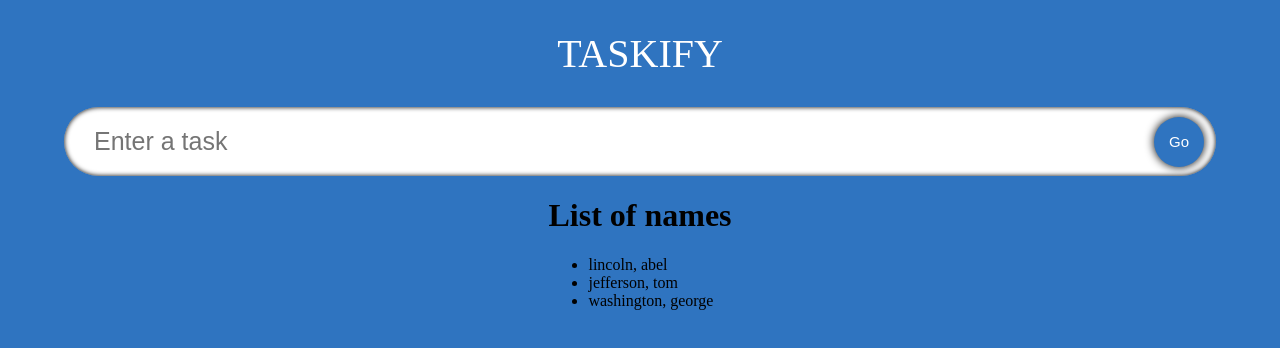
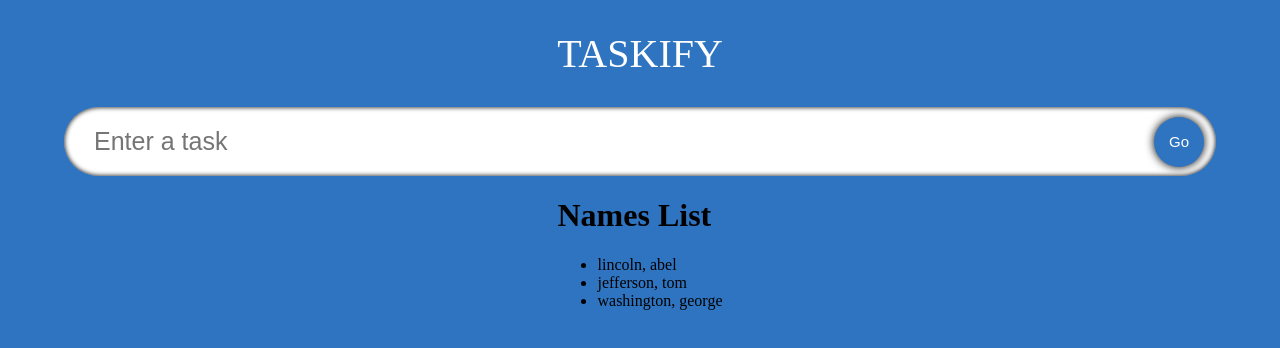
Before and after one commit to eduardosancho/vite-first-steps, a React (Vite) app: page / in a window 1280 px wide. Shown: the top 348 px of the page. Built offline with nearby package versions, Linux system fonts and the light colour scheme; a web font is replaced by a local one.

Commit message:
Pass in props to TodoList.tsx & render simple list

```diff
--- a/src/App.tsx
+++ b/src/App.tsx
@@ -23,8 +23,7 @@ const App: React.FC = () => {
     <div className="App">
       <span className="heading">Taskify</span>
       <InputField todo={todo} setTodo={setTodo} handleAdd={handleAdd} />
-      {todos.map(t => <li key={t.id}>{t.todo}</li>)}
-      <TodoList />
+      <TodoList todos={todos} setTodos={setTodos} />
     </div>
   )
 }
--- a/src/components/TodoList.tsx
+++ b/src/components/TodoList.tsx
@@ -1,7 +1,14 @@
 import input from '../db/people.json';
 import React from 'react';
+import { Todo } from '../model';
+import '../styles/TodoList.scss'
 
-const TodoList: React.FC = () => {
+interface Props {
+  todos: Todo[];
+  setTodos: React.Dispatch<React.SetStateAction<Todo[]>>;
+}
+
+const TodoList: React.FC<Props> = ({ todos, setTodos }) => {
   const { people } = input;
 
   const displayNames = () => {
@@ -9,12 +16,17 @@ const TodoList: React.FC = () => {
   }
 
   return (
-    <div className="names-list">
-      <h1>List of names</h1>
-      <ul>
-        {displayNames()}
-      </ul>
-    </div>
+    <>
+      <div className="todos">
+        {todos.map(todo => <li>{todo.todo}</li>)}
+      </div>
+      <div className="names">
+        <h1>Names List</h1>
+        <ul>
+          {displayNames()}
+        </ul>
+      </div>
+    </>
   )
 }
 
--- /dev/null
+++ b/src/styles/TodoList.scss
@@ -0,0 +1,6 @@
+.todos {
+  display: flex;
+  justify-content: space-evenly;
+  width: 90%;
+  flex-wrap: wrap;
+}
```
Also changed, not shown: src/components/InputField.tsx (+7 -4 lines).
